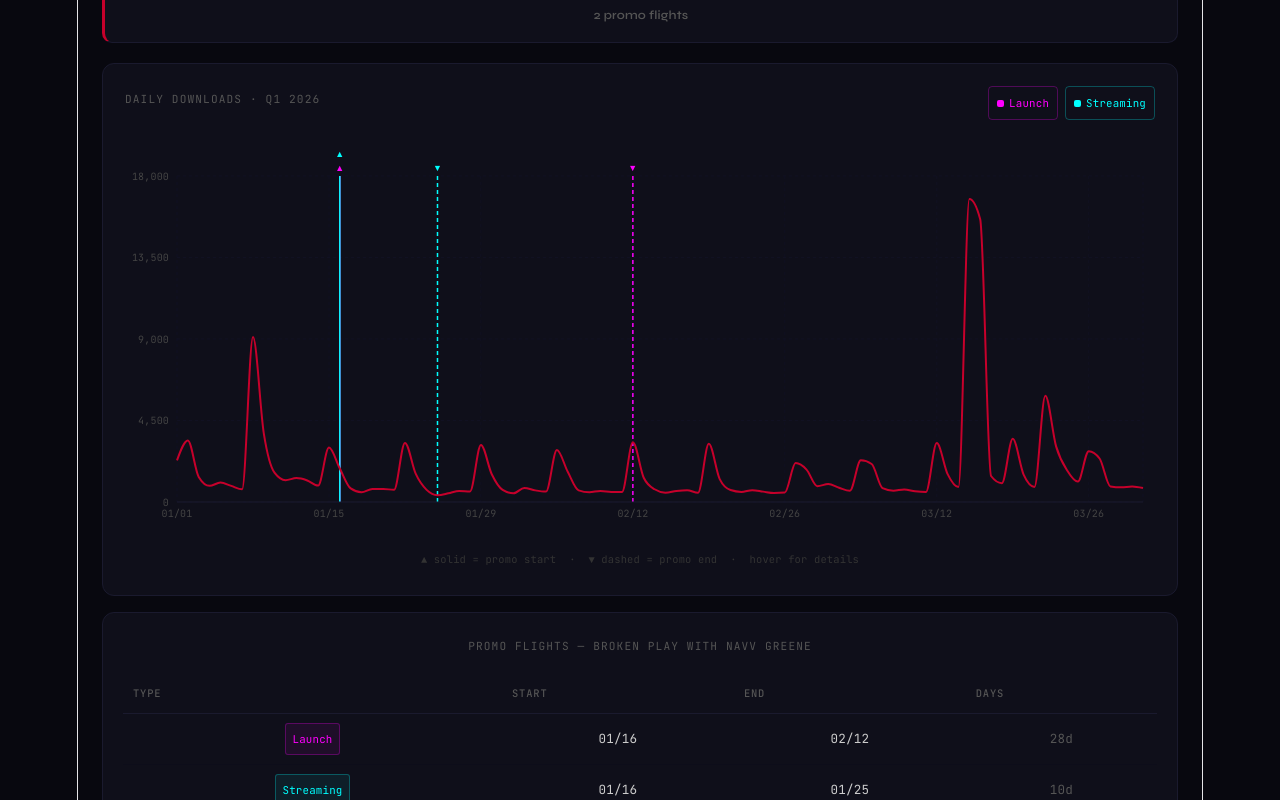
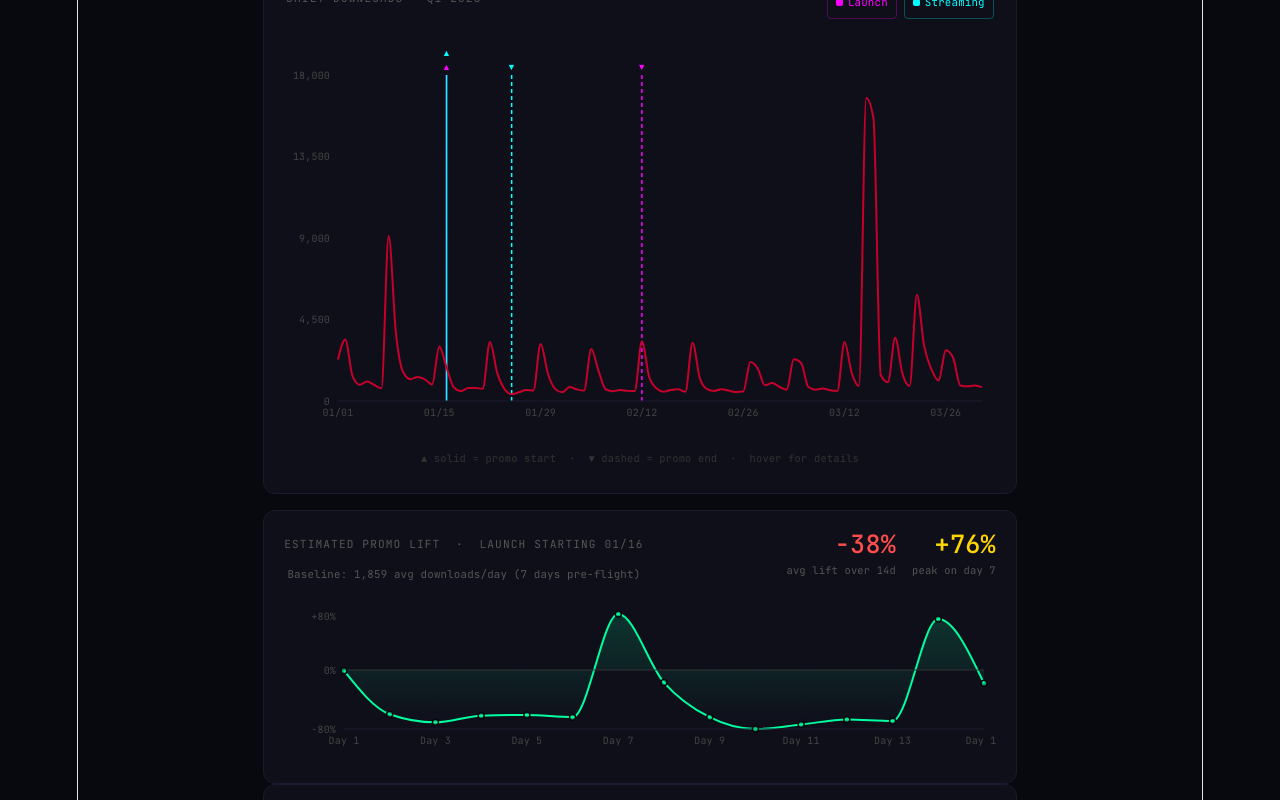
Before and after one commit to thegr8estangell/Q1_data, a React (Vite) app: page / in a window 1280 px wide. Shown: the part 500-1300 px from the top of the page. Built offline with nearby package versions, Linux system fonts and the light colour scheme.

Commit message:
podcast dashboard

```diff
--- a/src/App.jsx
+++ b/src/App.jsx
@@ -1,5 +1,5 @@
 import { useState, useMemo } from "react";
-import { LineChart, Line, XAxis, YAxis, CartesianGrid, Tooltip, ResponsiveContainer, ReferenceLine, Legend } from "recharts";
+import { LineChart, AreaChart, Area, Line, XAxis, YAxis, CartesianGrid, Tooltip, ResponsiveContainer, ReferenceLine, Legend, ReferenceLine as RL } from "recharts";
 
 // ── DATA ─────────────────────────────────────────────────────────────────────
 const DATES=["01/01","01/02","01/03","01/04","01/05","01/06","01/07","01/08","01/09","01/10","01/11","01/12","01/13","01/14","01/15","01/16","01/17","01/18","01/19","01/20","01/21","01/22","01/23","01/24","01/25","01/26","01/27","01/28","01/29","01/30","01/31","02/01","02/02","02/03","02/04","02/05","02/06","02/07","02/08","02/09","02/10","02/11","02/12","02/13","02/14","02/15","02/16","02/17","02/18","02/19","02/20","02/21","02/22","02/23","02/24","02/25","02/26","02/27","02/28","03/01","03/02","03/03","03/04","03/05","03/06","03/07","03/08","03/09","03/10","03/11","03/12","03/13","03/14","03/15","03/16","03/17","03/18","03/19","03/20","03/21","03/22","03/23","03/24","03/25","03/26","03/27","03/28","03/29","03/30","03/31"];
@@ -83,6 +83,43 @@ export default function App() {
 
   const flightTypes = [...new Set(selFlights.map(f=>f[1]))];
 
+  // Promo lift calc — only when single podcast selected
+  const liftData = useMemo(() => {
+    if (sel.length !== 1) return null;
+    const pod = sel[0];
+    const podFlights = FLIGHTS.filter(f => f[0] === pod);
+    if (!podFlights.length) return null;
+
+    // Launch takes precedent, otherwise earliest start
+    const launch = podFlights.find(f => f[1] === "Launch");
+    const primary = launch || podFlights.reduce((a,b) => a[2]<b[2]?a:b);
+    const [,flightType, startIdx] = primary;
+
+    const arr = SERIES[pod] || [];
+    const preWindow = arr.slice(Math.max(0, startIdx - 7), startIdx);
+    const postWindow = arr.slice(startIdx, startIdx + 15);
+    const isNewShow = preWindow.every(v => v === 0);
+    const preAvg = isNewShow ? null : preWindow.reduce((a,b)=>a+b,0) / (preWindow.length||1);
+
+    const days = postWindow.map((v, i) => {
+      const day = i + 1;
+      const date = DATES[Math.min(startIdx + i, 89)];
+      if (isNewShow) {
+        const base = postWindow[0] || 1;
+        const pct = base > 0 ? ((v - base) / base) * 100 : 0;
+        return { day, date, downloads: v, pct: Math.round(pct), isNewShow: true };
+      }
+      const pct = preAvg > 0 ? ((v - preAvg) / preAvg) * 100 : 0;
+      return { day, date, downloads: v, pct: Math.round(pct), isNewShow: false };
+    });
+
+    const peakDay = days.reduce((a,b) => b.pct > a.pct ? b : a, days[0]);
+    const avgLift = Math.round(days.reduce((a,b)=>a+b.pct,0)/days.length);
+
+    return { days, preAvg, isNewShow, flightType, startDate: DATES[startIdx], peakDay, avgLift };
+  }, [sel, selFlights]);
+
+
   return (
     <>
       <style>{`
@@ -145,7 +182,7 @@ export default function App() {
         {/* Header */}
         <div className="hdr">
           <div>
-            <h1>Q1 2026 <span>Podcast</span> Flight and Downloads Relationship Analytics</h1>
+            <h1>TAP <span>Podcast</span> Analytics</h1>
             <div className="sub">Q1 2026 · Downloads × Ad Flight Overlay</div>
           </div>
           <div className="badge">Jan – Mar 2026 &nbsp;·&nbsp; {PODCASTS.length} Shows</div>
@@ -243,6 +280,54 @@ export default function App() {
           <div className="hint">▲ solid = promo start &nbsp;·&nbsp; ▼ dashed = promo end &nbsp;·&nbsp; hover for details</div>
         </div>
 
+        {/* Promo Lift Chart */}
+        {liftData && (
+          <div className="ftable" style={{marginTop:16}}>
+            <div style={{display:"flex",justifyContent:"space-between",alignItems:"flex-start",flexWrap:"wrap",gap:12,marginBottom:16}}>
+              <div>
+                <div className="ftitle" style={{marginBottom:4}}>
+                  {liftData.isNewShow ? "New Show Launch — Promo Surge" : "Estimated Promo Lift"} &nbsp;·&nbsp; {liftData.flightType} starting {liftData.startDate}
+                </div>
+                <div style={{fontFamily:"JetBrains Mono",fontSize:".6rem",color:"#555"}}>
+                  {liftData.isNewShow
+                    ? "No pre-promo baseline — % change shown relative to launch day"
+                    : `Baseline: ${Math.round(liftData.preAvg).toLocaleString()} avg downloads/day (7 days pre-flight)`}
+                </div>
+              </div>
+              <div style={{display:"flex",gap:16}}>
+                <div style={{textAlign:"right"}}>
+                  <div style={{fontFamily:"JetBrains Mono",fontSize:"1.4rem",fontWeight:700,color: liftData.avgLift>=0?"#00FF9F":"#FF4D4D"}}>{liftData.avgLift>0?"+":""}{liftData.avgLift}%</div>
+                  <div style={{fontFamily:"JetBrains Mono",fontSize:".58rem",color:"#555"}}>avg lift over 14d</div>
+                </div>
+                <div style={{textAlign:"right"}}>
+                  <div style={{fontFamily:"JetBrains Mono",fontSize:"1.4rem",fontWeight:700,color:"#FFD700"}}>{liftData.peakDay.pct>0?"+":""}{liftData.peakDay.pct}%</div>
+                  <div style={{fontFamily:"JetBrains Mono",fontSize:".58rem",color:"#555"}}>peak on day {liftData.peakDay.day}</div>
+                </div>
+              </div>
+            </div>
+            <ResponsiveContainer width="100%" height={160}>
+              <AreaChart data={liftData.days} margin={{top:8,right:12,bottom:4,left:8}}>
+                <defs>
+                  <linearGradient id="liftGrad" x1="0" y1="0" x2="0" y2="1">
+                    <stop offset="5%" stopColor="#00FF9F" stopOpacity={0.25}/>
+                    <stop offset="95%" stopColor="#00FF9F" stopOpacity={0}/>
+                  </linearGradient>
+                  <linearGradient id="liftGradNeg" x1="0" y1="0" x2="0" y2="1">
+                    <stop offset="5%" stopColor="#FF4D4D" stopOpacity={0.15}/>
+                    <stop offset="95%" stopColor="#FF4D4D" stopOpacity={0}/>
+                  </linearGradient>
+                </defs>
+                <CartesianGrid strokeDasharray="3 3" stroke="#111122"/>
+                <XAxis dataKey="day" tick={{fontFamily:"JetBrains Mono",fontSize:10,fill:"#444"}} tickFormatter={d=>`Day ${d}`} axisLine={{stroke:"#1a1a2e"}} tickLine={false} interval={1}/>
+                <YAxis tick={{fontFamily:"JetBrains Mono",fontSize:10,fill:"#444"}} axisLine={false} tickLine={false} tickFormatter={v=>`${v>0?"+":""}${v}%`} width={52}/>
+                <Tooltip formatter={(v)=>[`${v>0?"+":""}${v}%`,"Lift"]} labelFormatter={l=>`Day ${l} (${liftData.days[l-1]?.date||""})`} contentStyle={{background:"#0c0c14",border:"1px solid #252535",borderRadius:8,fontFamily:"JetBrains Mono",fontSize:11}}/>
+                <ReferenceLine y={0} stroke="#333" strokeWidth={1}/>
+                <Area type="monotone" dataKey="pct" stroke="#00FF9F" strokeWidth={2} fill="url(#liftGrad)" dot={{r:3,fill:"#00FF9F",stroke:"#08080f",strokeWidth:1.5}} activeDot={{r:5}}/>
+              </AreaChart>
+            </ResponsiveContainer>
+          </div>
+        )}
+
         {/* Flights Table */}
         {selFlights.length>0 && (
           <div className="ftable">
```
